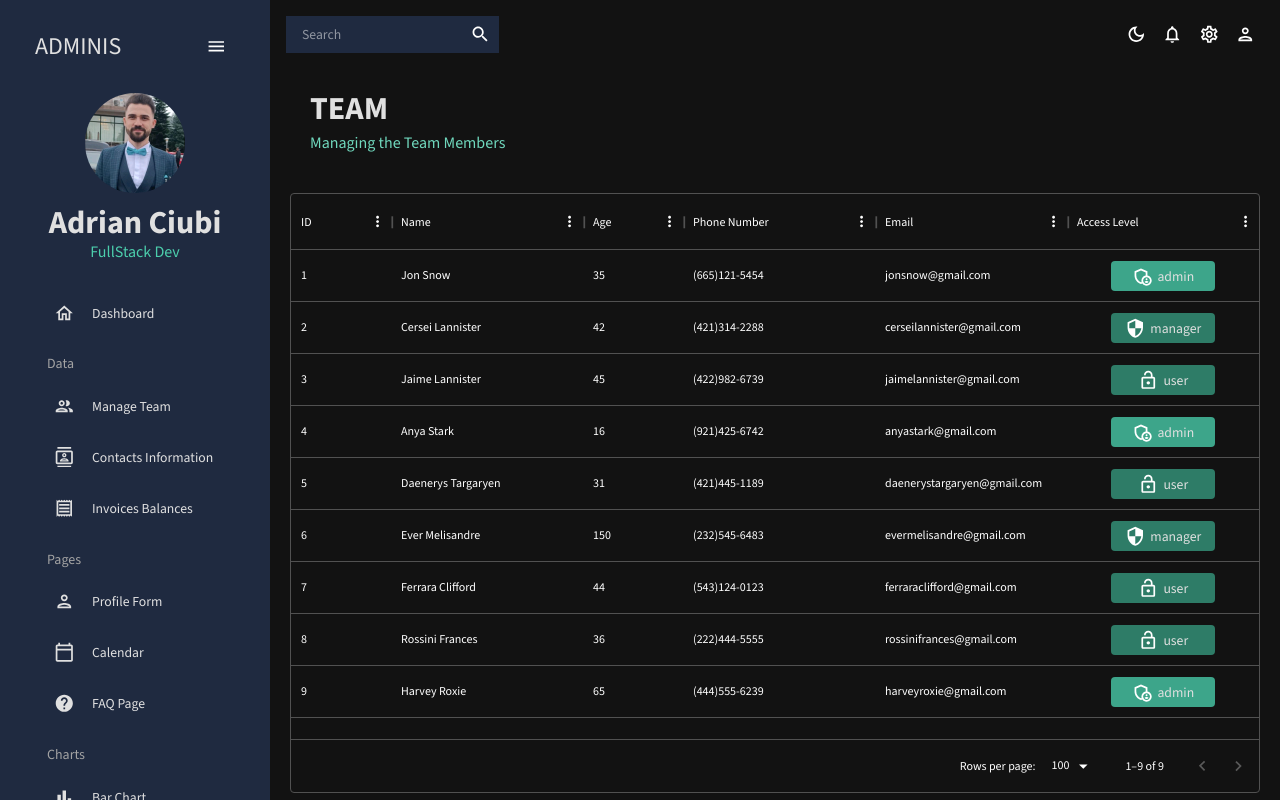
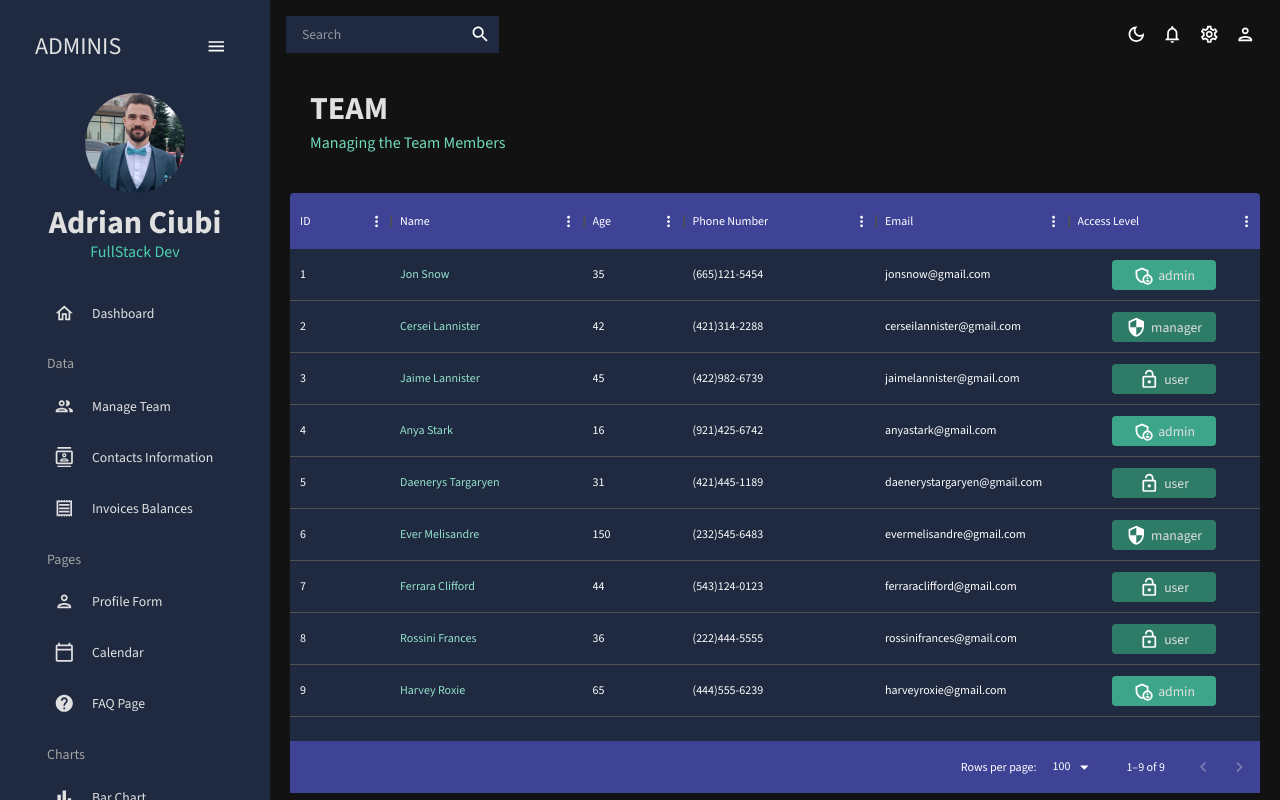
Before and after one commit to ciubiadi/React-Admin-Dashboard, a React (Create React App) app: page /team in a window 1280 px wide. Built offline with nearby package versions, Linux system fonts and the light colour scheme; the HTML template or start-up script is replaced by a standard one.

Commit message:
style Team DataGrid table

```diff
--- a/src/scenes/team/index.jsx
+++ b/src/scenes/team/index.jsx
@@ -82,6 +82,31 @@
             <Box
                 mt="40px"
                 height="75vh"
+                sx={{
+                    // hide borders of the table. Inspect elements and find classes of MuiDataGrid
+                    "& .MuiDataGrid-root": {
+                        border: "none",
+                    },
+                    "& .MuiDataGrid-cell": {
+                        borderBottom: "none"
+                    },
+                    // this class was defined when I configured the columns for the DataGrid
+                    "& .name-column--cell": {
+                        color: colors.greenAccent[300]
+                    },
+                    "& .MuiDataGrid-columnHeaders": {
+                        backgroundColor: colors.blueAccent[700],
+                        borderBottom: "none"
+                    },
+                    // the middle section between header and footer ( the content )
+                    "& .MuiDataGrid-virtualScroller": {
+                        backgroundColor: colors.primary[400]
+                    },
+                    "& .MuiDataGrid-footerContainer": {
+                        borderTop: "none",
+                        backgroundColor: colors.blueAccent[700]
+                    },
+                }}
             >
                 <DataGrid
                     rows={mockDataTeam}
```
Also changed, not shown: notes.txt.
